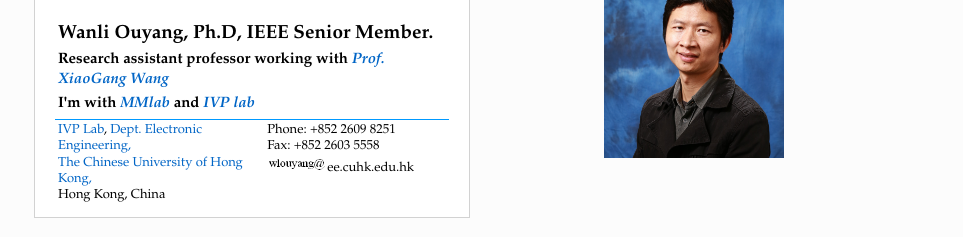
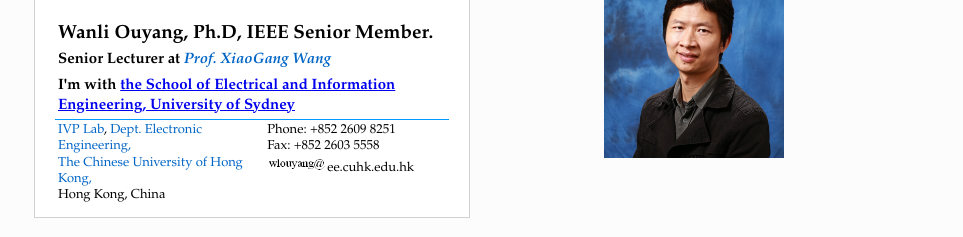
Before and after one commit to wlouyang/wlouyang.github.io, a plain HTML site: page saved_resource.htm in a window 1280 px wide. Shown: the part 204-441 px from the top of the page, without its empty margins (158-1121 px from the left). Drawn offline with Linux system fonts and the light colour scheme.

Commit message:
first commit

```diff
--- a/saved_resource.htm
+++ b/saved_resource.htm
@@ -67,10 +67,10 @@ DIV.b-mobile {
 								<td colspan="2" style="width:412px; height:22px;"><b style="font-family:garamond; font-size: 19px;font-weight: bold;">Wanli Ouyang, Ph.D, IEEE Senior Member.</b></td>
 							</tr>
 							<tr>
-								<td colspan="2" style="width:412px; height:22px;"> <b style="font-family:garamond; font-size: 15px;">Research assistant professor working with <a class="aLink" href="http://www.ee.cuhk.edu.hk/~xgwang" target="_blank"><i> Prof. XiaoGang Wang</i></a></b></td>
+								<td colspan="2" style="width:412px; height:22px;"> <b style="font-family:garamond; font-size: 15px;">Senior Lecturer at <a class="aLink" href="http://www.ee.cuhk.edu.hk/~xgwang" target="_blank"><i> Prof. XiaoGang Wang</i></a></b></td>
 							</tr>
 							<tr>
-								<td colspan="2" style="width:412px; height:22px;"> <b style="font-family:garamond; font-size: 15px;">I'm with <a class="aLink" href="http://mmlab.ie.cuhk.edu.hk/" target="_blank"><i> MMlab </i></a> and <a class="aLink" href="http://ivp.ee.cuhk.edu.hk/" target="_blank"><i> IVP lab</i></a> </b></td>
+								<td colspan="2" style="width:412px; height:22px;"> <b style="font-family:garamond; font-size: 15px;">I'm with <a href="http://sydney.edu.au/engineering/electrical/"> the School of Electrical and Information Engineering, University of Sydney </a>  </b></td>
 							</tr>
 						</tbody></table>
 						<table cellspacing="0" cellpadding="0" border="0" width="100%">
```
Also changed, not shown: index.html (+3 -2 lines).
